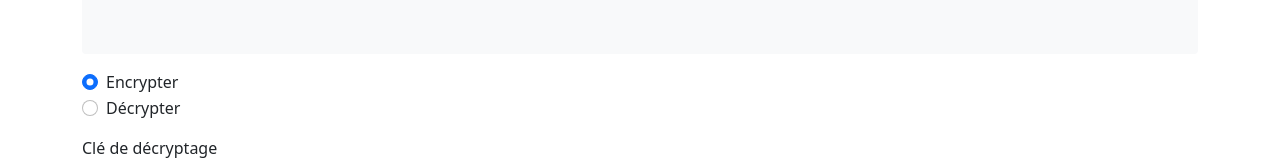
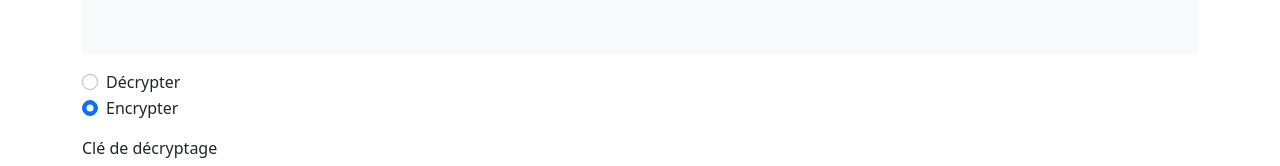
Before and after one commit to messanAfangbom/AppCrypt, an Angular app: page / in a window 1280 px wide. Shown: the part 224-390 px from the top of the page. Built offline with nearby package versions, Linux system fonts and the light colour scheme.

Commit message:
Fix bug radio button

```diff
--- a/src/app/message-form/message-form.component.html
+++ b/src/app/message-form/message-form.component.html
@@ -30,15 +30,15 @@
 
 <div class="container mt-3">
   <div class="form-check">
-        <input class="form-check-input" type="radio" name="radioEncrypt" id="radioEncrypt" checked>
-        <label class="form-check-label" for="radioEncrypt">
-            Encrypter
+    <input class="form-check-input" type="radio" name="flexRadioDefault" id="flexRadioDefault1">
+    <label class="form-check-label" for="flexRadioDefault1">
+      Décrypter
     </label>
   </div>
   <div class="form-check">
-        <input class="form-check-input" type="radio" name="radioDecrypt" id="radioDecrypt">
-        <label class="form-check-label" for="radioDecrypt">
-            Décrypter
+    <input class="form-check-input" type="radio" name="flexRadioDefault" id="flexRadioDefault2" checked>
+    <label class="form-check-label" for="flexRadioDefault2">
+      Encrypter
     </label>
   </div>
     <div class="my-3">
```
Lines whose indentation alone changed are shown as unchanged.
